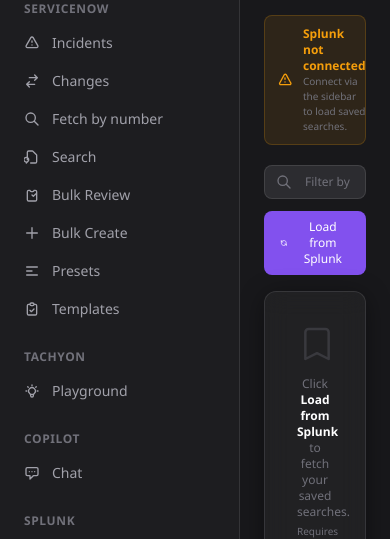
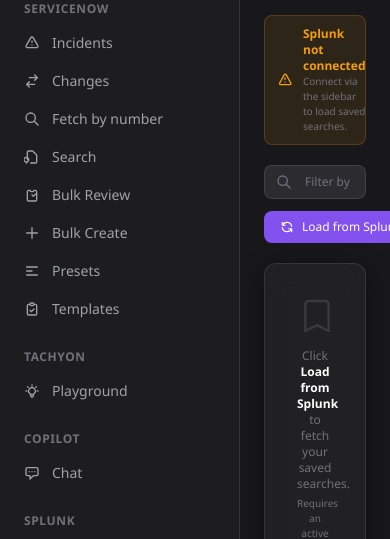
Before and after one commit to afriqodev001/-ops-command-center, a Django app: page /splunk/saved-searches/ in a window 390 px wide. Shown: the part 146-685 px from the top of the page. Run offline with Django 5.2, Linux system fonts and the light colour scheme; parts of the project's set-up code (start-up, migrations or seed data) failed here and were passed over; some libraries are stand-ins or nearby versions.

Commit message:
Fix saved searches header layout — search and button no longer overlap
Changed from single-line flex-wrap to stacked layout on mobile
(flex-col) and side-by-side on larger screens (sm:flex-row).
Search input takes full width on mobile, button has flex-shrink-0.

Co-Authored-By: Claude Opus 4.6 (1M context) <noreply@anthropic.com>

```diff
--- a/ops_portal/splunk/templates/splunk/saved_searches.html
+++ b/ops_portal/splunk/templates/splunk/saved_searches.html
@@ -19,21 +19,22 @@
   </div>
 
   <!-- Header with search and load button -->
-  <div class="flex items-center gap-3 mb-4 flex-wrap">
-    <div class="relative flex-1 max-w-md">
+  <div class="flex flex-col sm:flex-row items-start sm:items-center gap-3 mb-5">
+    <div class="relative w-full sm:flex-1 sm:max-w-md">
       <svg class="w-4 h-4 text-ink-muted absolute left-3 top-1/2 -translate-y-1/2 pointer-events-none" fill="none" stroke="currentColor" viewBox="0 0 24 24">
         <path stroke-linecap="round" stroke-linejoin="round" stroke-width="2" d="M21 21l-6-6m2-5a7 7 0 11-14 0 7 7 0 0114 0z"/>
       </svg>
       <input type="text" x-model="search" placeholder="Filter by name or description..."
              class="input-dark text-xs !pl-10 py-2">
     </div>
-    <p class="text-[10px] text-ink-muted" x-show="search.trim() && loaded"
+    <div class="flex items-center gap-3 w-full sm:w-auto">
+      <p class="text-[10px] text-ink-muted flex-1" x-show="search.trim() && loaded"
          x-text="visibleCount + ' of ' + totalCount + ' searches'"></p>
       <button type="button"
               hx-get="/splunk/saved-searches/list/"
               hx-target="#saved-searches-body"
               hx-swap="innerHTML"
-            class="btn-primary text-xs py-2 px-4 ml-auto"
+              class="btn-primary text-xs py-2 px-4 flex-shrink-0"
               :disabled="!sessionAlive || loading"
               @click="loading = true"
               @htmx:after-request="loading = false; $nextTick(() => indexCards())">
@@ -52,6 +53,7 @@
           </span>
         </template>
       </button>
+    </div>
   </div>
 
   <!-- Saved searches list -->
```
Lines whose indentation alone changed are shown as unchanged.
